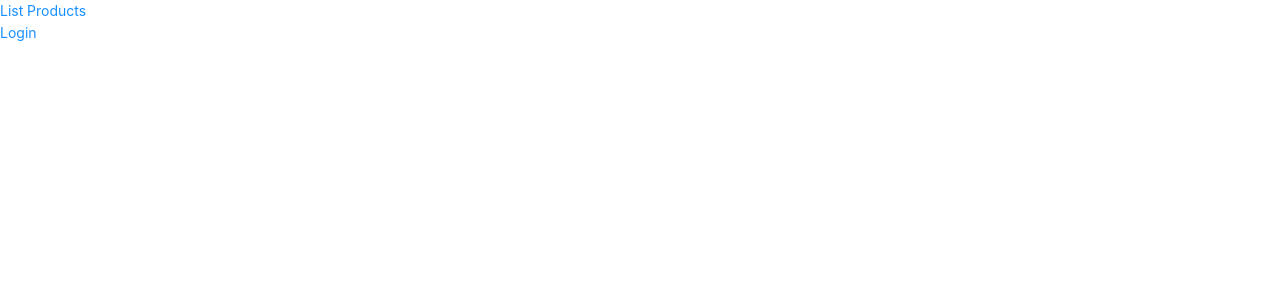
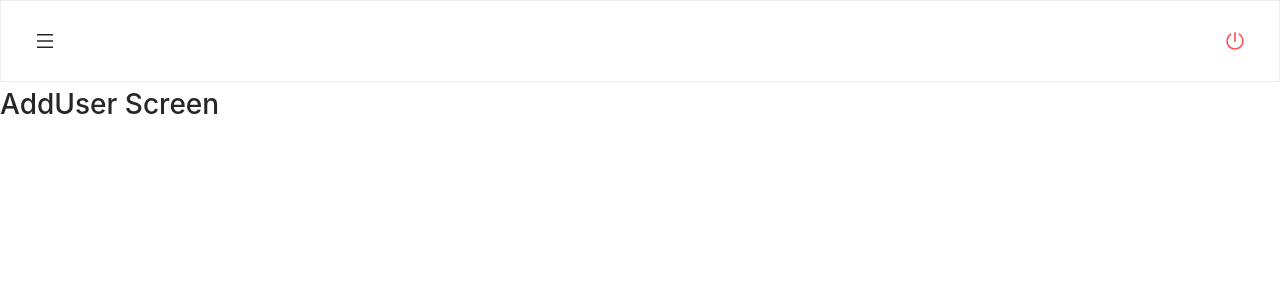
Before and after one commit to raphaelalvarenga/gerenciamento-de-produtos-frontend, a React (Create React App) app: page /add-user in a window 1280 px wide. Shown: the top 300 px of the page. Built offline with nearby package versions, Linux system fonts and the light colour scheme.

Commit message:
[Drawer & Toolbar & Routes] The drawer has been created. The routes used inside are Home and Add User. The toolbar has been moved from ListProducts.tsx to App.tsx.

```diff
--- a/src/App.tsx
+++ b/src/App.tsx
@@ -2,13 +2,66 @@ import React, { FunctionComponent } from "react";
 import './assets/styles.css';
 import Routes from "./components/Routes";
 import { BrowserRouter, Link } from "react-router-dom";
+import { Drawer, List, PageHeader, Button } from "antd";
+import { MenuOutlined, PoweroffOutlined } from "@ant-design/icons";
 
-const App: FunctionComponent = () => (
-    <BrowserRouter>
-        <div><Link to = "/">List Products</Link></div>
-        <div><Link to = "/login">Login</Link></div>
-        <Routes />
-    </BrowserRouter>
-)
+const App: FunctionComponent = () => {
+
+    const [isDrawerVisible, setIsDrawerVisible] = React.useState<boolean>(false);
+    const routes: {id: number, name: string, route: string}[] = [
+        {id: 1, name: "Home", route: "/"},
+        {id: 2, name: "Add User", route: "/add-user"}
+    ]
+
+    return (
+        <BrowserRouter>
+
+            <PageHeader
+                className = "site-page-header"
+                title = {
+                    <Button
+                        type = "text"
+                        shape = "circle"
+                        icon = {<MenuOutlined />}
+                        onClick = {() => setIsDrawerVisible(true)}
+                        size = "large"
+                    />}
+                extra = {[
+                    <Button
+                        key = "1"
+                        type = "text"
+                        shape = "circle"
+                        danger
+                        icon = {<PoweroffOutlined />}
+                        size = "large"
+                    />
+                ]}
+            />
+
+            <Drawer
+                title = "Hello, 'User'!"
+                placement = "left"
+                closable
+                onClose = {() => setIsDrawerVisible(false)}
+                visible = {isDrawerVisible}
+                key = "left"
+            >
+                <List
+                    itemLayout="horizontal"
+                    dataSource={routes}
+                    renderItem={item => (
+                      <List.Item>
+                        <List.Item.Meta
+                          title={<Link to = {item.route} onClick = {() => setIsDrawerVisible(false)} style = {{display: "block"}}>{item.name}</Link>}
+                        />
+                      </List.Item>
+                    )}
+                />
+            </Drawer>
+
+            <Routes />
+        </BrowserRouter>
+    )
+}
 
 export default App;
--- a/src/components/Routes.tsx
+++ b/src/components/Routes.tsx
@@ -2,12 +2,14 @@ import React, { FunctionComponent } from "react";
 import { Switch, Route } from "react-router-dom";
 import ListProducts from "../views/ListProducts";
 import Login from "../views/Login";
+import AddUser from "../views/AddUser";
 
 const Routes: FunctionComponent = () => {
     return (
         <Switch>
             <Route exact path = "/" component = {ListProducts} />
             <Route path = "/login" component = {Login} />
+            <Route path = "/add-user" component = {AddUser} />
         </Switch>
     )
 }
--- /dev/null
+++ b/src/views/AddUser.tsx
@@ -0,0 +1,5 @@
+import React, { FunctionComponent } from "react";
+
+const AddUser: FunctionComponent = () => <h1>AddUser Screen</h1>
+
+export default AddUser;
--- a/src/views/ListProducts.tsx
+++ b/src/views/ListProducts.tsx
@@ -1,8 +1,6 @@
 import React, { useEffect, useState, FunctionComponent } from "react";
 import ResponseInterface from "../interfaces/response-interface";
 import { ProductInterface } from "../interfaces/product-interface";
-import { PageHeader, Button } from "antd";
-import { PoweroffOutlined } from "@ant-design/icons";
 
 const ListProducts: FunctionComponent = () => {
 
@@ -40,16 +38,7 @@ const ListProducts: FunctionComponent = () => {
         setProducts(response.params);
     }
 
-    return (
-        <PageHeader
-            className = "site-page-header"
-            title = "Teste"
-            subTitle="This is a subtitle"
-            extra = {[
-                <Button key = "1" type = "text" shape = "circle" danger icon = {<PoweroffOutlined />} />
-            ]}
-        />
-    )
+    return <h1>Products List Screen</h1>
 }
 
 export default ListProducts;
```
